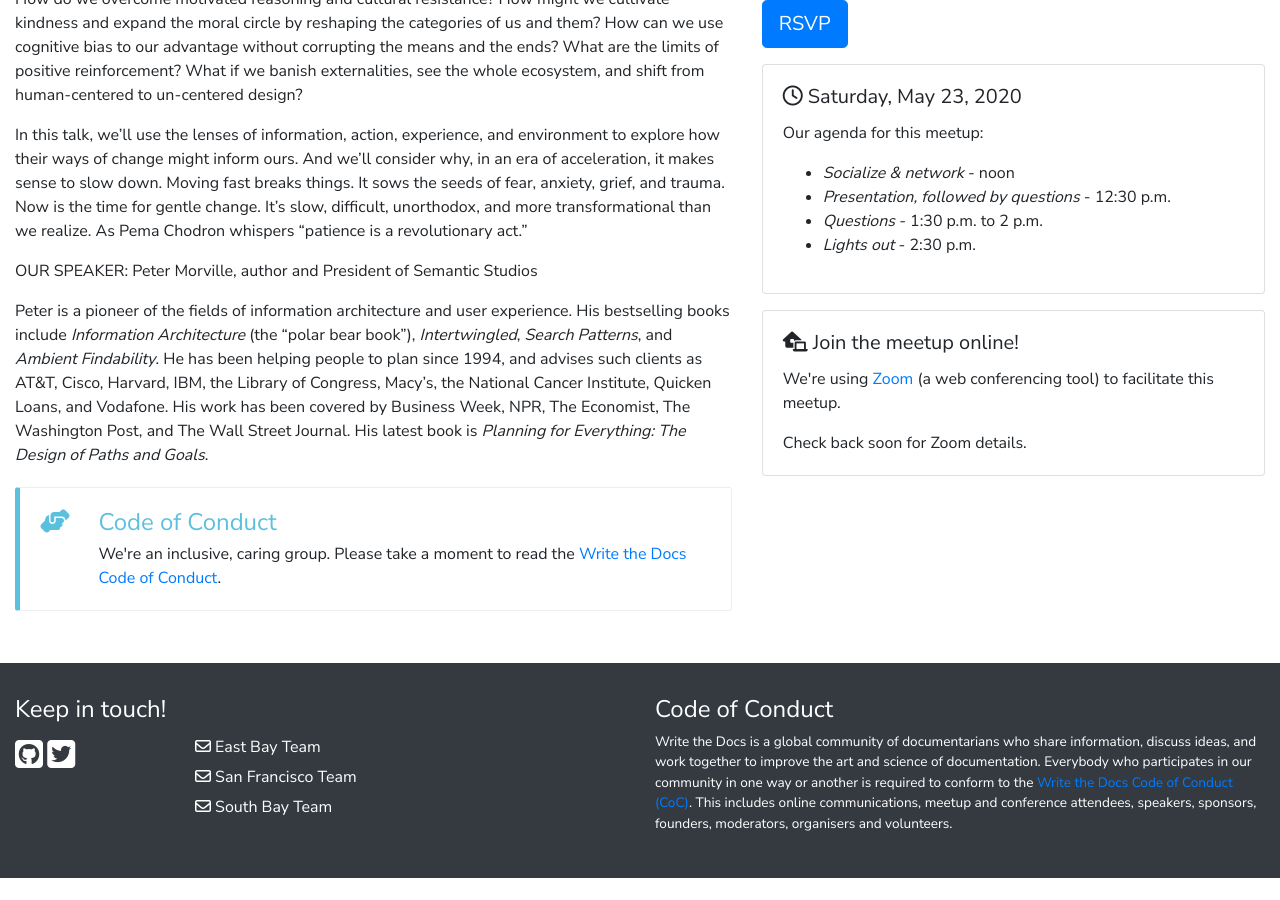
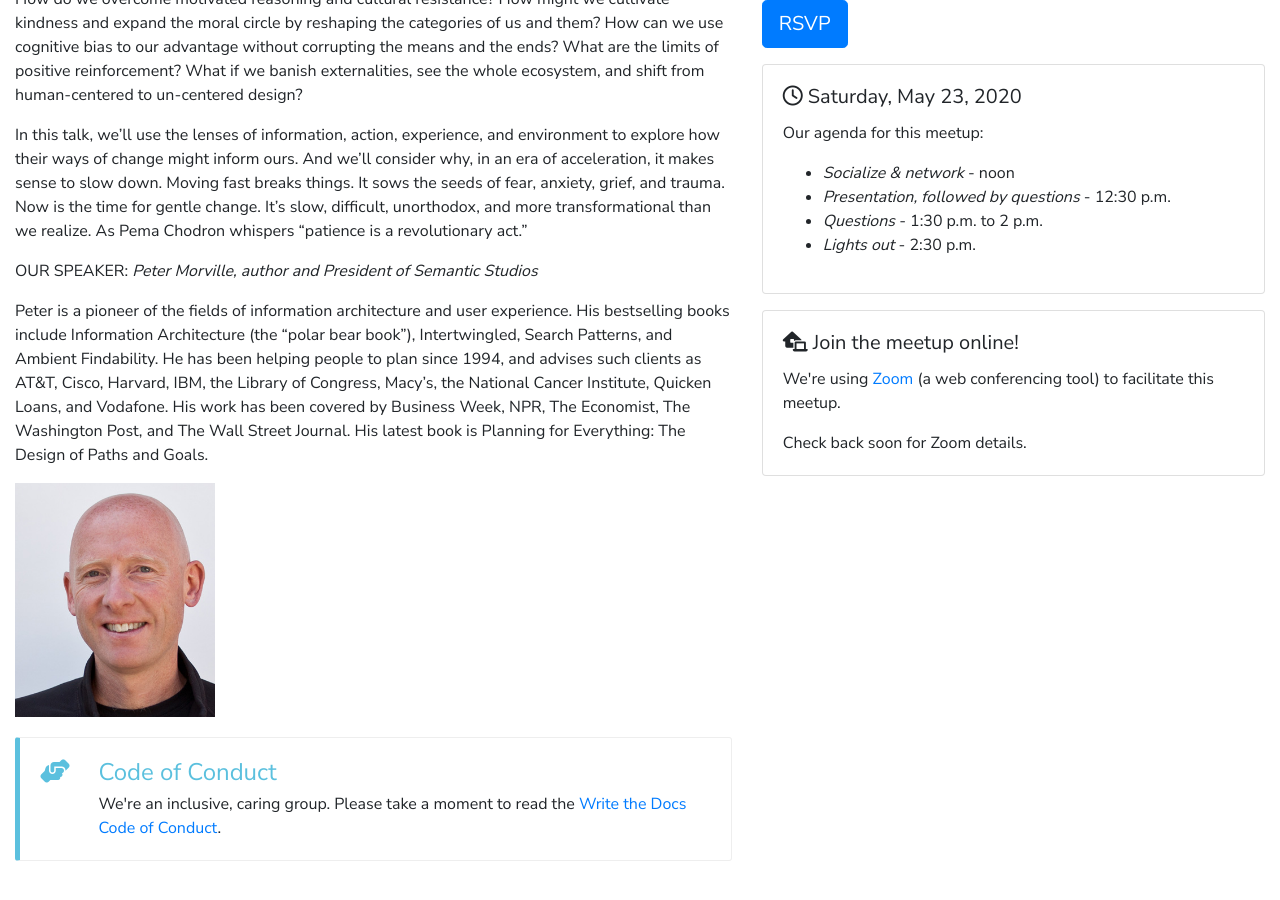
Before and after one commit to San-Francisco-Write-The-Docs/www, a Jekyll site: the page built from content/_events/2020/may.md, in a window 1280 px wide and 900 px high, scrolled down 653 px. Built offline with Jekyll 4.4.1, drawn with Linux system fonts in a browser that asks for light colours; nearby versions of some CDN libraries; before the commit the page ends 1531 px from its top, so only the background shows below that.

Commit message:
Changed config.yml to show new event, added photo to event description

```diff
--- a/_config.yml
+++ b/_config.yml
@@ -26,7 +26,7 @@ collections:
     output: true
 
 # This informs which event is shown as our "next" event. Use the "id" value from the event in events/events-{year}.yml
-next_event: april-2020-documentation-templates
+next_event: may-2020-gentle-change
 
 # These variables can be used to render these FA (FontAwesome 5 Free) icons throughout the site, without getting the whole thing.
 # Note: To add a new icon, replace the double quotes in the class with single quotes (for YML).
--- a/content/_events/2020/may.md
+++ b/content/_events/2020/may.md
@@ -37,7 +37,9 @@ How do we overcome motivated reasoning and cultural resistance? How might we cul
 In this talk, we'll use the lenses of information, action, experience, and environment to explore how their ways of change might inform ours. And we'll consider why, in an era of acceleration, it makes sense to slow down. Moving fast breaks things. It sows the seeds of fear, anxiety, grief, and trauma. Now is the time for gentle change. It's slow, difficult, unorthodox, and more transformational than we realize. As Pema Chodron whispers "patience is a revolutionary act."
 
  OUR SPEAKER:
- Peter Morville, author and President of Semantic Studios
+ <em>Peter Morville, author and President of Semantic Studios<em>
 
 
- Peter is a pioneer of the fields of information architecture and user experience. His bestselling books include _Information Architecture_ (the "polar bear book"), _Intertwingled_, _Search Patterns_, and _Ambient Findability_. He has been helping people to plan since 1994, and advises such clients as AT&T, Cisco, Harvard, IBM, the Library of Congress, Macy's, the National Cancer Institute, Quicken Loans, and Vodafone. His work has been covered by Business Week, NPR, The Economist, The Washington Post, and The Wall Street Journal. His latest book is _Planning for Everything: The Design of Paths and Goals_.
+Peter is a pioneer of the fields of information architecture and user experience. His bestselling books include Information Architecture (the "polar bear book"), Intertwingled, Search Patterns, and Ambient Findability. He has been helping people to plan since 1994, and advises such clients as AT&T, Cisco, Harvard, IBM, the Library of Congress, Macy's, the National Cancer Institute, Quicken Loans, and Vodafone. His work has been covered by Business Week, NPR, The Economist, The Washington Post, and The Wall Street Journal. His latest book is Planning for Everything: The Design of Paths and Goals.
+
+<img src="/images/images-4-posts/morville.png" alt="Peter Morville" style="max-width: 200px">
```
Also changed, not shown: images/images-4-posts/morville.png (added).
